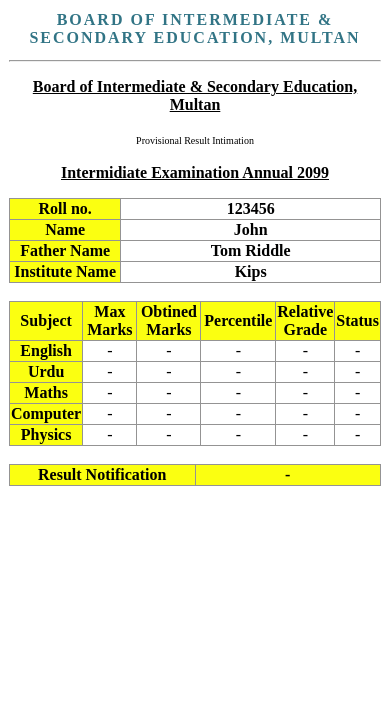
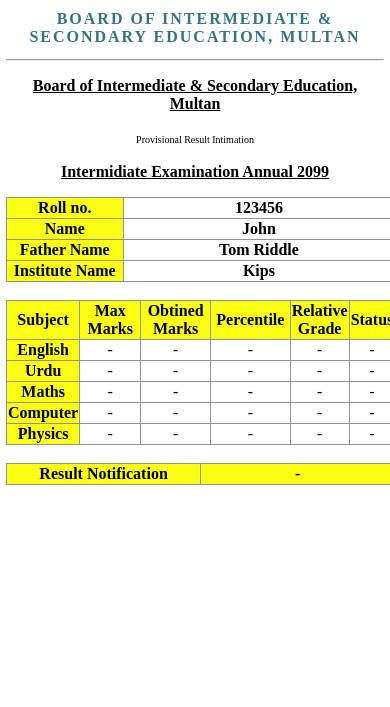
Before and after one commit to SyedAbdulBasit12/responsive-resultcard, a plain HTML site: page index.html in a window 390 px wide. Shown: the part 137-844 px from the top of the page. Drawn offline with Linux system fonts and the light colour scheme.

Commit message:
Update styles.css

```diff
--- a/styles.css
+++ b/styles.css
@@ -42,9 +42,9 @@ table.name td{
             font-size: larger;
             text-decoration: underline;
         }
-        @media screen and (min-width: 304px) and (max-width: 530px){
+                @media screen and (min-width: 340px) and (max-width: 530px){
             body{
-                margin: 9px;
+                margin:6px;
             }
             .image img {
                 width: 30%;
@@ -65,7 +65,7 @@ table.name td{
                 font-size: medium;
             }
             table{
-            width: 100%;
+            width: 103%;
             margin-left: 0;
             margin-right: 15px;
             margin-top: 0%;
```
